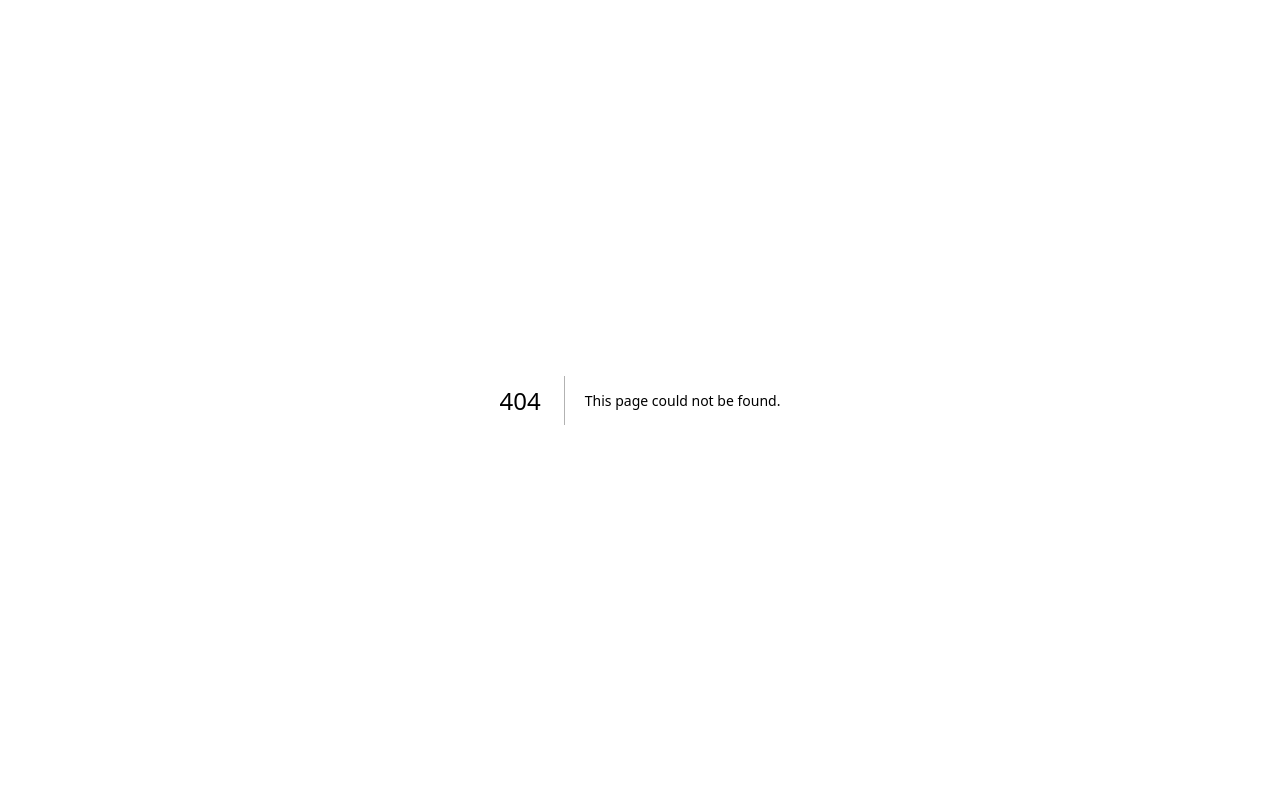
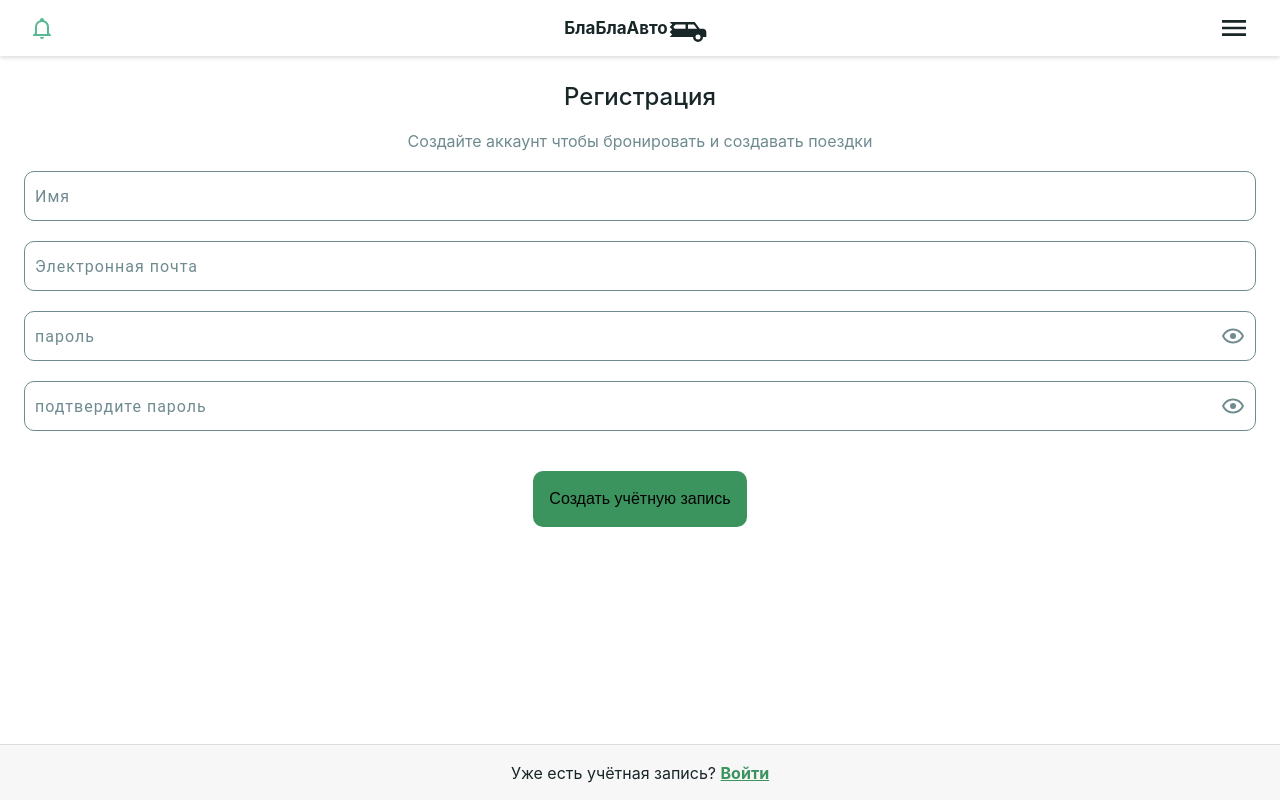
Before and after one commit to coldbloom/next-12-work, a Next.js app: page /auth/register/email in a window 1280 px wide. Before the commit this address had no page. Built offline with nearby package versions, Linux system fonts and the light colour scheme.

Commit message:
register form dev

```diff
--- a/pages/auth/register/Register.module.scss
+++ b/pages/auth/register/Register.module.scss
@@ -26,7 +26,7 @@
       color: variables.$text-secondary;
     }
 
-    button {
+    .authButton {
       display: flex;
       align-items: center;
       margin-bottom: 18px;
--- /dev/null
+++ b/pages/auth/register/email/index.tsx
@@ -0,0 +1,60 @@
+import React, {useState} from 'react';
+import s from "../Register.module.scss";
+import { HeadingText } from "@/components/kit/HeadingText/HeadingText";
+import { MainLayout2 } from "@/components/MainLayout2";
+import { Input } from "@/components/kit/Input";
+import {Button} from "@/components/kit/Button";
+import Link from "next/link";
+
+const Email = () => {
+  const [name, setName] = useState('');
+  const [email, setEmail] = useState('');
+  const [password, setPassword] = useState('');
+  const [confirmPassword, setConfirmPassword] = useState('');
+
+  return (
+    <MainLayout2>
+      <div className={s.wrapper}>
+        <div className={s.contentContainer}>
+          <HeadingText variant="dark">Регистрация</HeadingText>
+          <p>Создайте аккаунт чтобы бронировать и создавать поездки</p>
+          <Input
+            value={name}
+            onChange={(name) => setName(name)}
+            type="text"
+            placeholder="Имя"
+            style={{marginBottom: '20px'}}
+          />
+          <Input
+            type="email"
+            placeholder="Электронная почта"
+            value={email}
+            onChange={(email) => setEmail(email)}
+            style={{marginBottom: '20px'}}
+          />
+          <Input
+            type="password"
+            placeholder="пароль"
+            value={password} onChange={(password) => setPassword(password)}
+            style={{marginBottom: '20px'}}
+          />
+          <Input
+            type="password"
+            placeholder="подтвердите пароль"
+            value={confirmPassword}
+            onChange={(password) => setConfirmPassword(password)}
+            style={{marginBottom: '20px'}}
+          />
+
+          <Button variant="continue">Создать учётную запись</Button>
+        </div>
+
+        <div className={s.footer}>
+          Уже есть учётная запись? <Link href="../login" className={s.link}>Войти</Link>
+        </div>
+      </div>
+    </MainLayout2>
+  );
+};
+
+export default Email;
--- a/src/components/kit/Button/Button.module.scss
+++ b/src/components/kit/Button/Button.module.scss
@@ -29,8 +29,15 @@
     }
   }
 
+  //@fixme hover зачем?
+  //&.active {
+  //  &:enabled:hover {
+  //    transform: scale(0.990);
+  //  }
+  //}
+
   &.active {
-    &:enabled:hover {
+    &:enabled:active {
       transform: scale(0.990);
     }
   }
--- a/src/components/kit/Input/Input.module.scss
+++ b/src/components/kit/Input/Input.module.scss
@@ -1,16 +1,29 @@
+@use '@/utils/variables' as variables;
+
 .formInput {
   position: relative;
   width: 100%;
+  outline: none;
+  border: 1px solid variables.$text-secondary;
+  border-radius: variables.$rounded;
+  display: flex;
+
+  &:focus-within {
+    outline: 2px solid variables.$main-color; // Изменяем границу при фокусе на вложенном input
+    border: 1px solid transparent;
+  }
 
   input {
     width: 100%;
-    height: 60px;
-    font-size: 1.2rem;
+    height: 48px;
+    font-size: 16px;
     padding: 10px;
     outline: none;
-    border: 1px solid gray;
+    border: none;
+    border-radius: 12px;
+    //border: 1px solid variables.$text-secondary;
     box-sizing: border-box;
-    border-radius: 5px;
+    //border-radius: variables.$rounded;
     background-color: white;
     color: black;
 
@@ -18,22 +31,10 @@
       opacity: 0;
     }
 
-    &:focus {
-      border: 2px solid indigo;
-
-      + label {
-        top: 0;
-        font-size: 0.8rem;
-        color: indigo;
-        background: #fff;
-        padding: 7px;
-      }
-    }
-
     &:not(:placeholder-shown) + label {
       top: 0;
       font-size: 0.8rem;
-      color: indigo;
+      //color: variables.$main-color;
       background: #fff;
       padding: 7px;
     }
@@ -44,11 +45,22 @@
     left: 10px;
     top: 50%;
     transform: translateY(-50%);
-    font-size: 1.2rem;
-    color: gray;
+    font-size: 16px;
+    color: variables.$text-secondary;
     letter-spacing: 1px;
     transition: .3s;
     font-family: 'Roboto', sans-serif;
-    font-weight: 600;
+    font-weight: normal;
+  }
+
+  .focus {
+    color: variables.$main-color;
+  }
+
+  .eyesButton {
+    color: variables.$text-secondary;
+    margin-right: 10px;
+    display: flex;
+    align-items: center;
   }
 }
--- a/src/components/kit/Input/Input.tsx
+++ b/src/components/kit/Input/Input.tsx
@@ -1,30 +1,63 @@
-import React from 'react';
+import React, { CSSProperties, useRef, useState, ChangeEvent } from 'react';
 import s from './Input.module.scss'
+import cn from 'classnames';
+import Icon from "@mdi/react";
+import { mdiEyeOutline, mdiEyeOffOutline } from '@mdi/js';
 
 type InputProps = {
   value: string;
   onChange: (value: string) => void;
   onFocus?: () => void;
-  type?: 'text' | 'password';
+  type?: 'text' | 'password' | 'email';
   placeholder?: string;
   isLabel?: boolean;
+  className?: string;
+  style?: CSSProperties;
 }
 
-export const Input = ({ value, onChange, onFocus, isLabel = true, type = "text", placeholder}: InputProps) => {
-  const onChangeChange = (e: React.ChangeEvent<HTMLInputElement>) => {
+export const Input = ({ value, onChange, onFocus, isLabel = true, type = "text", placeholder, className, style }: InputProps) => {
+
+  const [isFocused, setIsFocused] = useState(false);
+  const [passwordVisible, setPasswordVisible] = useState(false);
+
+  const onPasswordVisible = () => setPasswordVisible(prev => !prev);
+
+  const handleFocus = () => {
+    setIsFocused(true);
+    onFocus?.();
+  };
+
+  const handleBlur = () => {
+    setIsFocused(false);
+  };
+
+  const onChangeChange = (e: ChangeEvent<HTMLInputElement>) => {
     onChange(e.target.value);
   };
 
+  const inputId = useRef(`input-${Math.random().toString(36).substr(2, 9)}`).current;
+
   return (
-    <div className={s.formInput}>
+    <div className={cn(s.formInput, className)} style={style}>
       <input
-        type={type}
+        id={inputId}
+        type={passwordVisible ? "text" : type}
         value={value}
         onChange={onChangeChange}
-        onFocus={onFocus}
+        onFocus={handleFocus}
+        onBlur={handleBlur}
         placeholder={placeholder}
       />
-      {isLabel && <label>{placeholder}</label>}
+      {isLabel && <label htmlFor={inputId} className={cn({ [s.focus]: isFocused && value.length > 0})}>{placeholder}</label>}
+      {type === 'password' && (
+        <div
+          onClick={onPasswordVisible}
+          aria-label={passwordVisible ? "Скрыть пароль" : "Показать пароль"}
+          className={s.eyesButton}
+        >
+          <Icon path={passwordVisible ? mdiEyeOffOutline : mdiEyeOutline} size="24px" />
+        </div>
+      )}
     </div>
   );
 };
--- a/src/components/shared/LocationCreateForm/LocationCreateForm.tsx
+++ b/src/components/shared/LocationCreateForm/LocationCreateForm.tsx
@@ -53,7 +53,7 @@ export const LocationCreateForm = ({ mode, city, street, building, setActiveFiel
   return (
     <div className={s.wrapper}>
       <div className={s.formWrapper}>
-        <GoBackBtn/>
+        <GoBackBtn />
         <h1>{isFromMode ? 'Откуда вы выезжаете?' : 'Куда вы едете?'}</h1>
         <Button
           variant="input"
```
Also changed, not shown: pages/auth/register/index.tsx (+6 -4 lines), pages/auth/register/email/Email.module.scss (added), src/components/kit/Button/Button.tsx (indentation only).
